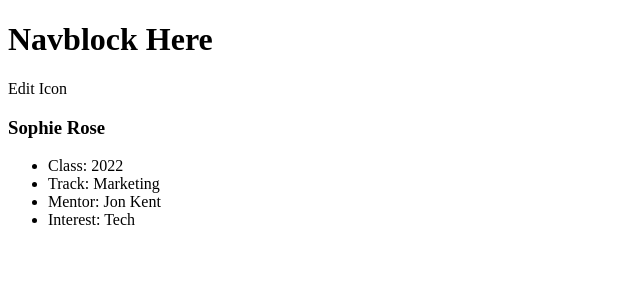
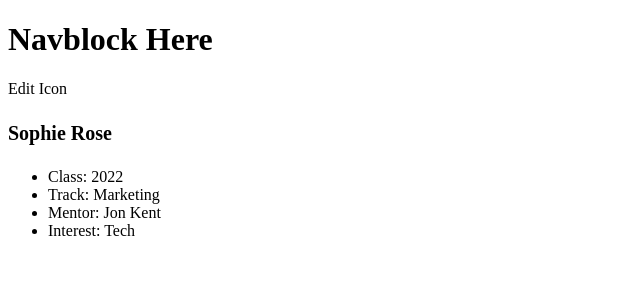
Before and after one commit to statuser/BYUMBACSDashboard, a Flask app: page /student in a window 1280 px wide. Shown: the top 307 px of the page, without its empty margins (0-640 px from the left). Run offline with Flask 2, Linux system fonts and the light colour scheme.

Commit message:
Additional Styling

```diff
--- a/app/static/student.css
+++ b/app/static/student.css
@@ -15,7 +15,13 @@
 }
 
 h3 {
-
+    /* Heading 2 */
+    font-family: Poppins;
+    font-style: normal;
+    font-weight: 600;
+    font-size: 20px;
+    line-height: 30px;
+    /* identical to box height */
 }
 .student_details {
 
```
